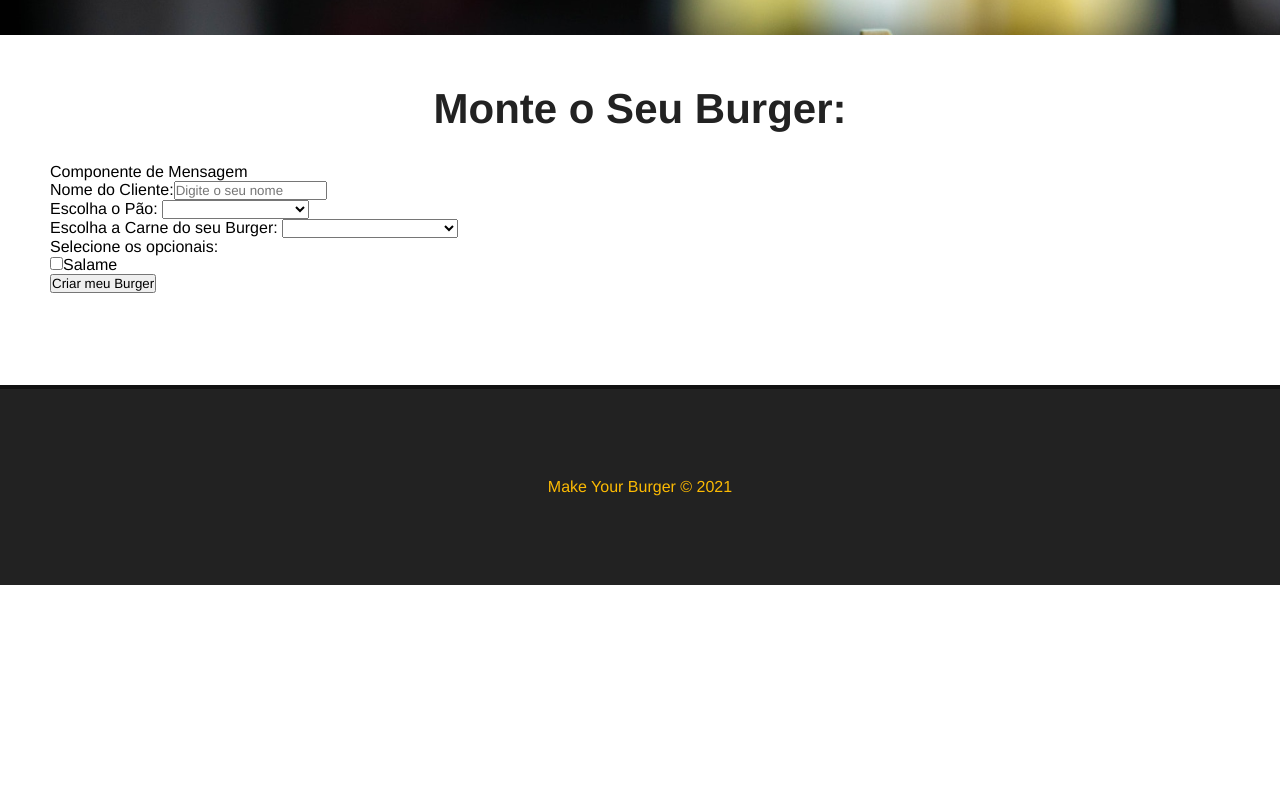
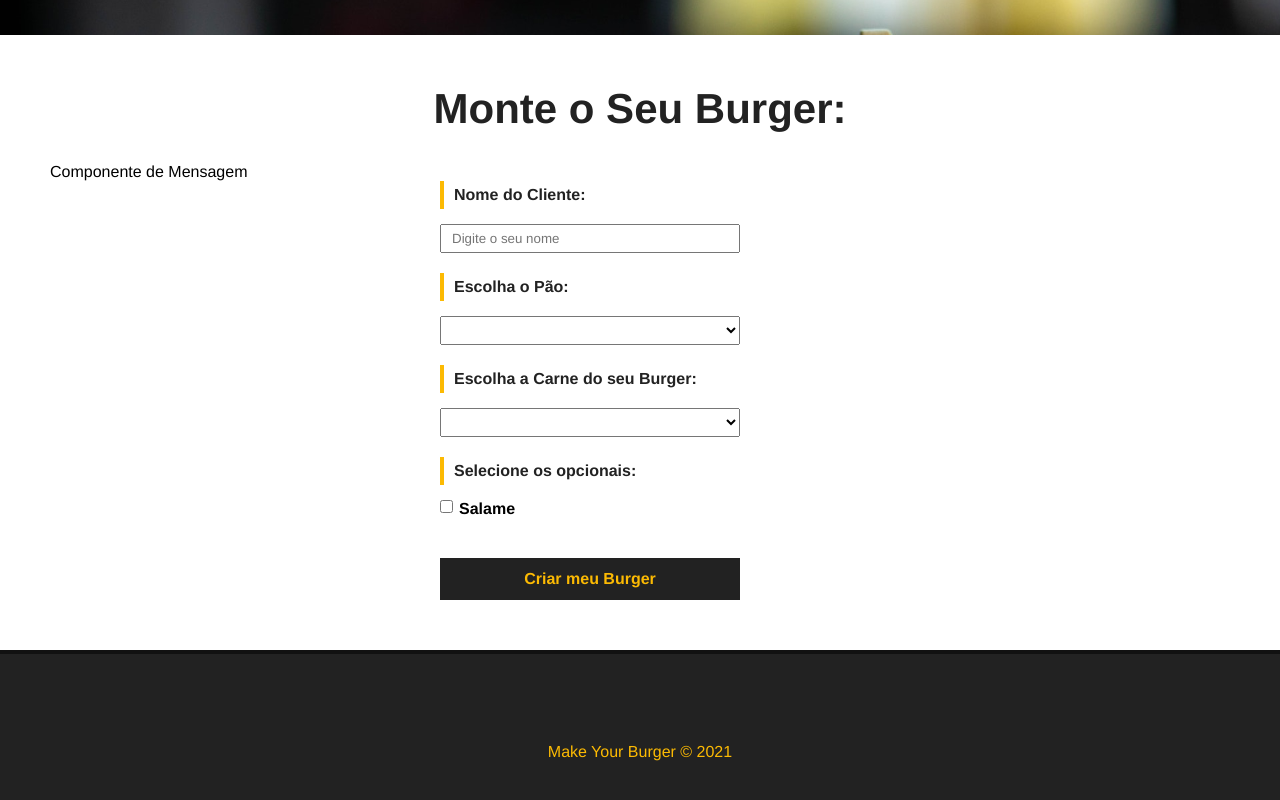
Before and after one commit to nicole-fer/Curso-Vue, a Vue app in the folder project_make_your_burger/: page / in a window 1280 px wide. Shown: the part 843-1643 px from the top of the page. Before the commit the page ends 1428 px from the top, so only its background shows below. Built offline with nearby package versions, Linux system fonts and the light colour scheme.

Commit message:
Estilizando Formulario de Cadastro

```diff
--- a/project_make_your_burger/src/components/BurgerForm.vue
+++ b/project_make_your_burger/src/components/BurgerForm.vue
@@ -16,7 +16,7 @@
                     </select>
                 </div>
 
-                <div class="input-container">
+                <div id="opcionais-container" class="input-container">
                     <label for="carne">Escolha a Carne do seu Burger: </label>
                     <select name="carne" id="carne" v-model="pao">
                         <option value="">Selecione o tipo de Carne</option>
@@ -26,7 +26,7 @@
 
 
                 <div class="input-container">
-                    <label for="carne">Selecione os opcionais: </label>
+                    <label id="opcionais-title" for="opcionais">Selecione os opcionais: </label>
                         <div class="checkbox-container">
                             <input type="checkbox" name="opcionais" v-model="opcionais" value="salame">
                             <span>Salame</span>
@@ -48,5 +48,72 @@
 </script>
 
 <style scoped>
+    #burger-form{
+        max-width: 400px;
+        margin: 0 auto;
+    }
+
+    .input-container{
+        display: flex;
+        flex-direction: column;
+        margin-bottom: 20px;
+    }
+
+    label{
+        font-weight: bold;
+        margin-bottom: 15px;
+        color: #222;
+        padding: 5px 10px;
+        border-left: 4px solid #FCBA03;
+    }
+
+    input, select{
+        padding: 5px 10px;
+        width: 300px;
+    }
+
+    #opcionais-container{
+        flex-direction: row;
+        flex-wrap: wrap;
+    }
+
+    #opcionais-title{
+        width: 100%;
+    }
+
+    .checkbox-container{
+        display: flex;
+        align-items: flex-start;
+        width: 50%;
+        margin-bottom: 20px;
+    }
+
+    .checkbox-container span,
+    .checkbox-container input {
+        width: auto;
+    }
+
+    .checkbox-container span{
+        margin-left: 6px;
+        font-weight: bold;
+    }
+
+    .submit-btn{
+        background-color: #222;
+        color: #FCBA03;
+        font-weight: bold;
+        border: 2px solid #222;
+        padding: 10px;
+        font-size: 16px;
+        margin: 5 auto;
+        cursor: pointer;
+        transition: .5s;
+
+    }
+
+    .submit-btn:hover{
+        background-color: transparent;
+        color: #222;
+    }
 
 </style>
```
